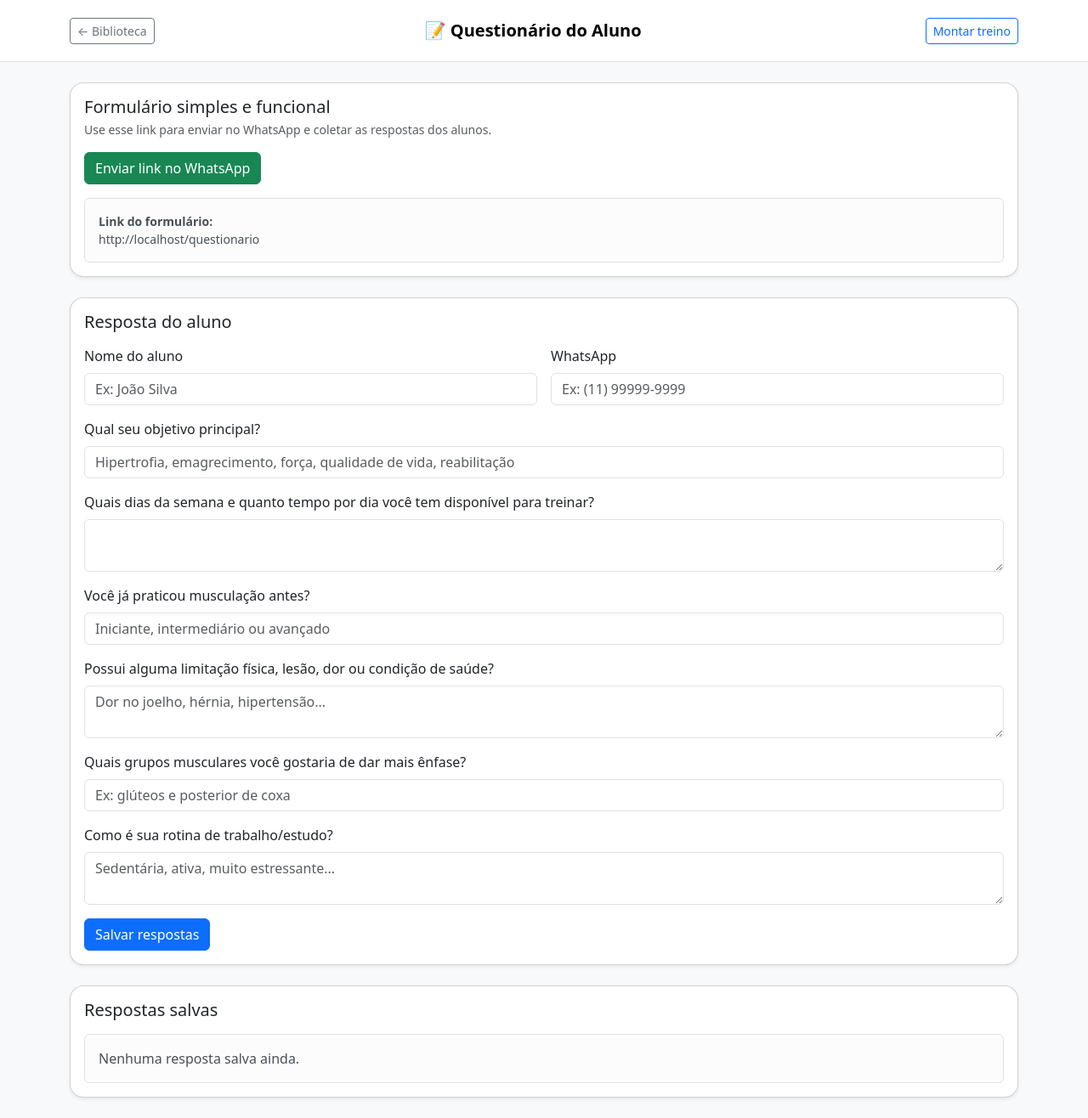
After one commit to MarcosJoseChaves/treino-gym-app-01, a Flask app: page /questionario in a window 1280 px wide. The commit adds this page. Shown: the whole page at 85% size. Run offline with Flask 3, Linux system fonts and the light colour scheme.

Commit message:
questionario

```diff
--- a/app.py
+++ b/app.py
@@ -10,7 +10,7 @@ from urllib.parse import quote
 app = Flask(__name__)
 
 DATA_FILE = os.path.join(os.path.dirname(__file__), "exercicios.json")
-TREINOS_FILE = os.path.join(os.path.dirname(__file__), "treinos.json")
+QUESTIONARIO_FILE = os.path.join(os.path.dirname(__file__), "questionario_respostas.json")
 
 TIPOS_TREINO = ["A", "B", "C", "D"]
 OBJETIVOS_TREINO = [
@@ -174,6 +174,28 @@ def carregar_treinos():
 def salvar_treinos(treinos):
     with open(TREINOS_FILE, "w", encoding="utf-8") as f:
         json.dump(treinos, f, ensure_ascii=False, indent=2)
+
+
+def carregar_respostas_questionario():
+    if not os.path.exists(QUESTIONARIO_FILE):
+        return []
+
+    try:
+        with open(QUESTIONARIO_FILE, "r", encoding="utf-8") as f:
+            data = json.load(f)
+    except (json.JSONDecodeError, OSError):
+        return []
+
+    return data if isinstance(data, list) else []
+
+
+def salvar_respostas_questionario(respostas):
+    with open(QUESTIONARIO_FILE, "w", encoding="utf-8") as f:
+        json.dump(respostas, f, ensure_ascii=False, indent=2)
+
+
+def limpar_texto_campo(valor):
+    return (str(valor or "")).strip()
 
 
 def normalizar_item_treino(item):
@@ -675,6 +697,44 @@ def qr_exercicio(ex_id):
     return send_file(buf, mimetype="image/png")
 
 
+@app.route("/questionario", methods=["GET", "POST"])
+def questionario_aluno():
+    if request.method == "POST":
+        respostas = carregar_respostas_questionario()
+        registro = {
+            "id": uuid.uuid4().hex[:8],
+            "criado_em": datetime.now().strftime("%Y-%m-%d %H:%M"),
+            "nome": limpar_texto_campo(request.form.get("nome")),
+            "whatsapp": limpar_texto_campo(request.form.get("whatsapp")),
+            "objetivo_principal": limpar_texto_campo(request.form.get("objetivo_principal")),
+            "disponibilidade": limpar_texto_campo(request.form.get("disponibilidade")),
+            "experiencia_nivel": limpar_texto_campo(request.form.get("experiencia_nivel")),
+            "limitacoes": limpar_texto_campo(request.form.get("limitacoes")),
+            "enfase_muscular": limpar_texto_campo(request.form.get("enfase_muscular")),
+            "rotina": limpar_texto_campo(request.form.get("rotina")),
+        }
+        respostas.append(registro)
+        salvar_respostas_questionario(respostas)
+        return redirect(url_for("questionario_aluno", salvo="1"))
+
+    respostas = carregar_respostas_questionario()
+    respostas_ordenadas = list(reversed(respostas))
+    link_formulario = url_for("questionario_aluno", _external=True)
+    mensagem = (
+        "Oi! Para montar seu treino com mais precisão, responda este formulário rápido:\n"
+        f"{link_formulario}"
+    )
+    whatsapp_link = f"https://wa.me/?text={quote(mensagem)}"
+
+    return render_template(
+        "questionario.html",
+        salvo=request.args.get("salvo") == "1",
+        respostas=respostas_ordenadas,
+        link_formulario=link_formulario,
+        whatsapp_link=whatsapp_link,
+    )
+
+
 if __name__ == "__main__":
     import os
     app.run(host="0.0.0.0", port=int(os.environ.get("PORT", 5000)))
--- /dev/null
+++ b/templates/questionario.html
@@ -0,0 +1,135 @@
+<!doctype html>
+<html lang="pt-br">
+<head>
+  <meta charset="utf-8">
+  <meta name="viewport" content="width=device-width, initial-scale=1">
+  <title>Questionário do Aluno</title>
+  <link href="https://cdn.jsdelivr.net/npm/bootstrap@5.3.3/dist/css/bootstrap.min.css" rel="stylesheet">
+  <link href="/static/app.css" rel="stylesheet">
+</head>
+<body class="bg-light">
+
+<nav class="navbar bg-white border-bottom sticky-top">
+  <div class="container py-2 d-flex justify-content-between align-items-center">
+    <a href="/" class="btn btn-sm btn-outline-secondary">← Biblioteca</a>
+    <span class="navbar-brand fw-semibold">📝 Questionário do Aluno</span>
+    <a href="/treino" class="btn btn-sm btn-outline-primary">Montar treino</a>
+  </div>
+</nav>
+
+<div class="container py-4">
+  {% if salvo %}
+  <div class="alert alert-success">Resposta salva com sucesso ✅</div>
+  {% endif %}
+
+  <div class="card shadow-sm mb-4">
+    <div class="card-body">
+      <div class="d-flex justify-content-between align-items-start flex-wrap gap-2 mb-3">
+        <div>
+          <h5 class="card-title mb-1">Formulário simples e funcional</h5>
+          <p class="text-muted small mb-0">Use esse link para enviar no WhatsApp e coletar as respostas dos alunos.</p>
+        </div>
+      </div>
+
+      <div class="d-grid d-md-flex gap-2 mb-3">
+        <a class="btn btn-success" href="{{ whatsapp_link }}" target="_blank" rel="noopener">Enviar link no WhatsApp</a>
+      </div>
+
+      <div class="alert alert-light border small mb-0">
+        <strong>Link do formulário:</strong>
+        <div class="text-break">{{ link_formulario }}</div>
+      </div>
+    </div>
+  </div>
+
+  <div class="card shadow-sm mb-4">
+    <div class="card-body">
+      <h5 class="card-title mb-3">Resposta do aluno</h5>
+
+      <form method="POST" class="row g-3">
+        <div class="col-12 col-md-6">
+          <label class="form-label">Nome do aluno</label>
+          <input class="form-control" name="nome" placeholder="Ex: João Silva">
+        </div>
+
+        <div class="col-12 col-md-6">
+          <label class="form-label">WhatsApp</label>
+          <input class="form-control" name="whatsapp" placeholder="Ex: (11) 99999-9999">
+        </div>
+
+        <div class="col-12">
+          <label class="form-label">Qual seu objetivo principal?</label>
+          <input class="form-control" name="objetivo_principal" required placeholder="Hipertrofia, emagrecimento, força, qualidade de vida, reabilitação">
+        </div>
+
+        <div class="col-12">
+          <label class="form-label">Quais dias da semana e quanto tempo por dia você tem disponível para treinar?</label>
+          <textarea class="form-control" name="disponibilidade" rows="2" required></textarea>
+        </div>
+
+        <div class="col-12">
+          <label class="form-label">Você já praticou musculação antes?</label>
+          <input class="form-control" name="experiencia_nivel" required placeholder="Iniciante, intermediário ou avançado">
+        </div>
+
+        <div class="col-12">
+          <label class="form-label">Possui alguma limitação física, lesão, dor ou condição de saúde?</label>
+          <textarea class="form-control" name="limitacoes" rows="2" required placeholder="Dor no joelho, hérnia, hipertensão..."></textarea>
+        </div>
+
+        <div class="col-12">
+          <label class="form-label">Quais grupos musculares você gostaria de dar mais ênfase?</label>
+          <input class="form-control" name="enfase_muscular" required placeholder="Ex: glúteos e posterior de coxa">
+        </div>
+
+        <div class="col-12">
+          <label class="form-label">Como é sua rotina de trabalho/estudo?</label>
+          <textarea class="form-control" name="rotina" rows="2" required placeholder="Sedentária, ativa, muito estressante..."></textarea>
+        </div>
+
+        <div class="col-12 d-grid d-md-flex gap-2">
+          <button class="btn btn-primary" type="submit">Salvar respostas</button>
+        </div>
+      </form>
+    </div>
+  </div>
+
+  <div class="card shadow-sm">
+    <div class="card-body">
+      <h5 class="card-title mb-3">Respostas salvas</h5>
+
+      {% if respostas|length == 0 %}
+      <div class="alert alert-light border mb-0">Nenhuma resposta salva ainda.</div>
+      {% else %}
+      <div class="table-responsive">
+        <table class="table table-sm align-middle">
+          <thead>
+            <tr>
+              <th>Data</th>
+              <th>Aluno</th>
+              <th>Objetivo</th>
+              <th>Nível</th>
+              <th>Ênfase</th>
+              <th>Limitações</th>
+            </tr>
+          </thead>
+          <tbody>
+            {% for r in respostas %}
+            <tr>
+              <td>{{ r.criado_em }}</td>
+              <td>{{ r.nome or '-' }}</td>
+              <td>{{ r.objetivo_principal or '-' }}</td>
+              <td>{{ r.experiencia_nivel or '-' }}</td>
+              <td>{{ r.enfase_muscular or '-' }}</td>
+              <td>{{ r.limitacoes or '-' }}</td>
+            </tr>
+            {% endfor %}
+          </tbody>
+        </table>
+      </div>
+      {% endif %}
+    </div>
+  </div>
+</div>
+</body>
+</html>
--- a/templates/treino.html
+++ b/templates/treino.html
@@ -10,10 +10,10 @@
 <body class="bg-light">
 
 <nav class="navbar bg-white border-bottom sticky-top">
-  <div class="container py-2 d-flex justify-content-between align-items-center">
+  <div class="container py-2 d-flex justify-content-between align-items-center gap-2 flex-wrap">
     <a href="/" class="btn btn-sm btn-outline-secondary">← Biblioteca</a>
     <span class="navbar-brand fw-semibold">📋 Montar treino</span>
-    <span></span>
+    <a href="/questionario" class="btn btn-sm btn-outline-primary">Questionário</a>
   </div>
 </nav>
 
```
Also changed, not shown: exercicios.json (+5 -5 lines), templates/index.html (+5 -2 lines), static/exercicios/gluteos/gluteo_extensao_cabo.gif (added), static/exercicios/gluteos/gluteos_elevacao_lateral.gif (added), 3 other files.
